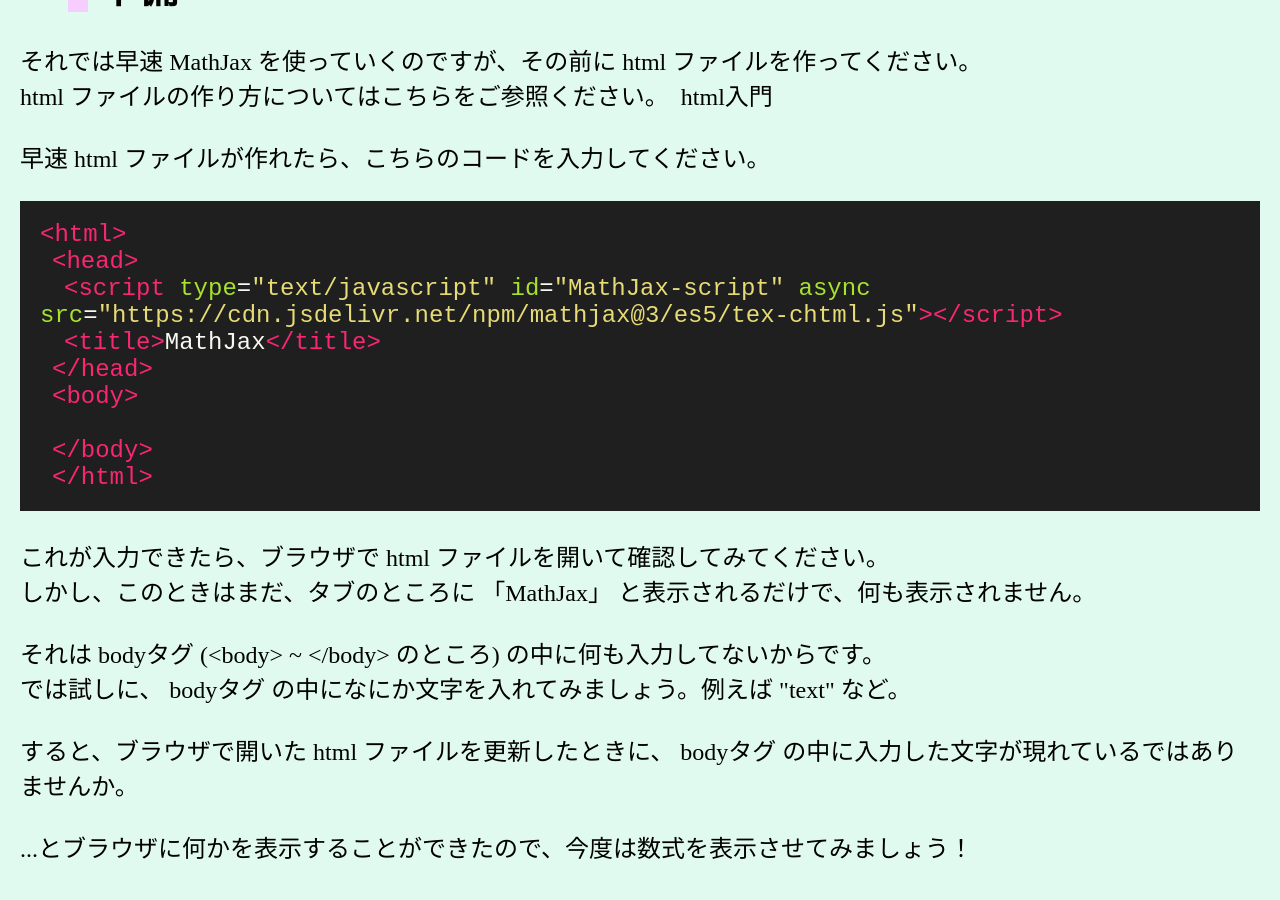
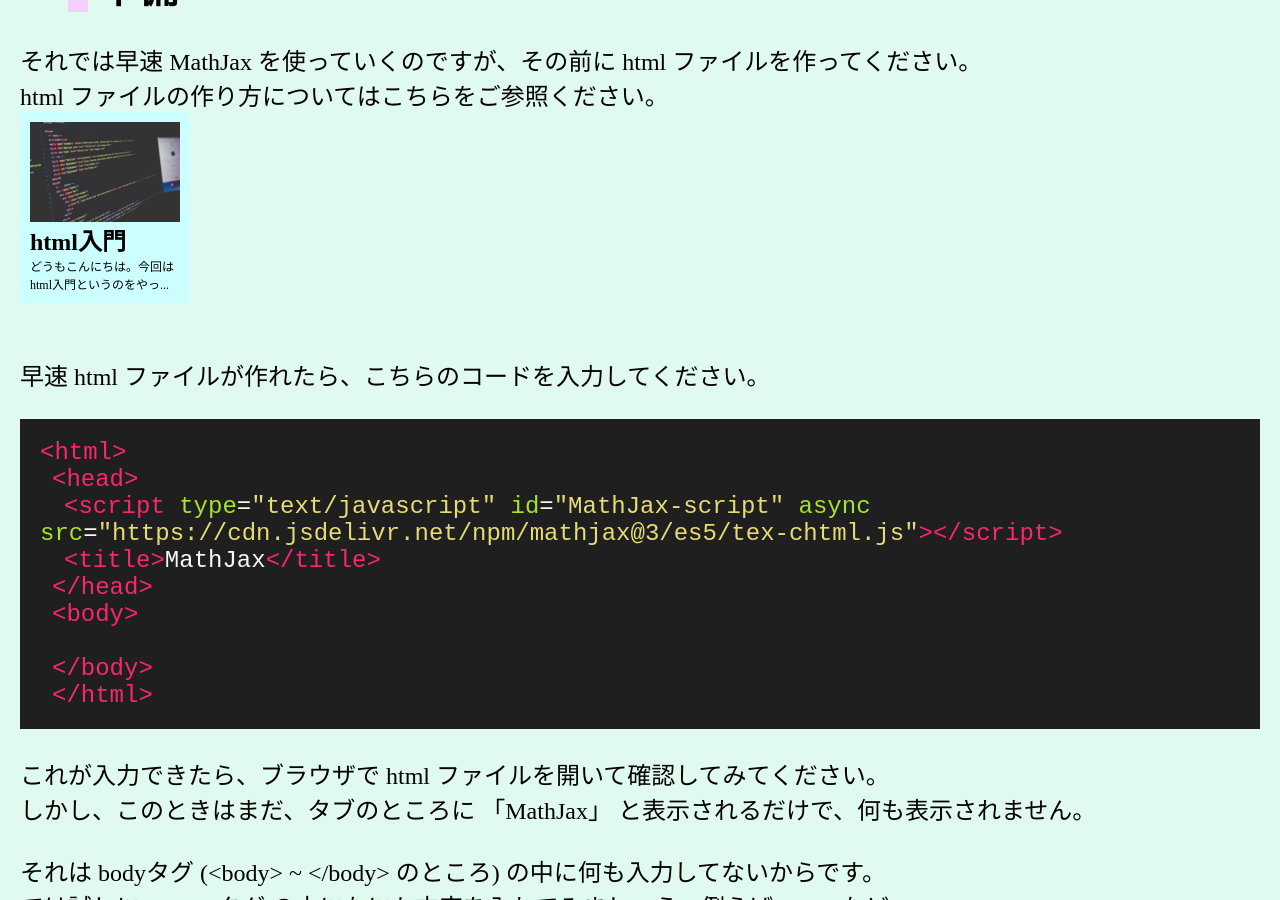
Before and after one commit to tiger-math/yamath, a Jekyll site: the page MathJaxについて.html, which Jekyll copies as it is, in a window 1280 px wide and 900 px high, scrolled down 1445 px. Built offline with Jekyll 4.4.1, drawn with Linux system fonts in a browser that asks for light colours.

Commit message:
Update MathJaxについて.html

```diff
--- a/MathJaxについて.html
+++ b/MathJaxについて.html
@@ -50,7 +50,14 @@ src="https://cdn.jsdelivr.net/npm/mathjax@3/es5/tex-chtml.js"></script>
 　　<span class="subheading-box">&ensp;</span><span class="heading-text" id="1-1"> 準備</span><br><br>
 
 それでは早速 MathJax を使っていくのですが、その前に html ファイルを作ってください。<br>
-html ファイルの作り方についてはこちらをご参照ください。　<a href="html入門.html">html入門</a><br><br>
+html ファイルの作り方についてはこちらをご参照ください。
+<div class="article">
+<a href="html入門.html" title="html入門">
+    <img src="html.png" width="150px"><br>
+	 <strong>html入門</strong><br>
+	 <span class="article-text">どうもこんにちは。今回はhtml入門というのをやっ...</span>
+  </a>
+  </div><br><br>
 
 早速 html ファイルが作れたら、こちらのコードを入力してください。<br><br>
 
```
